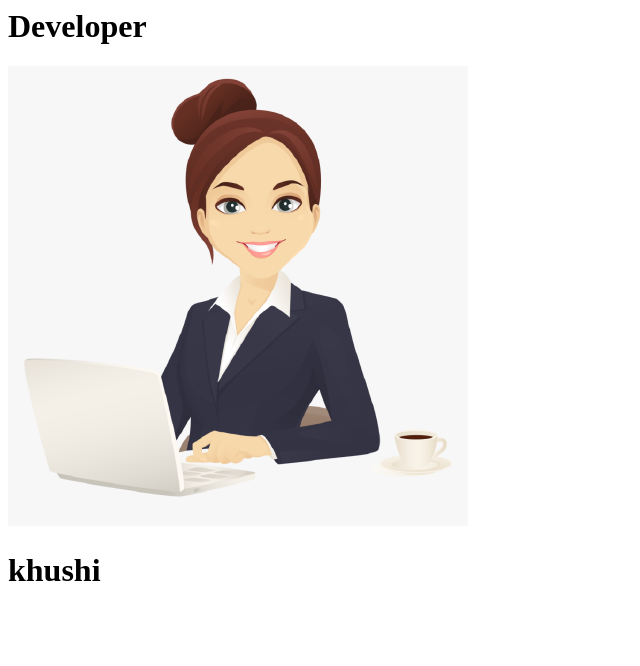
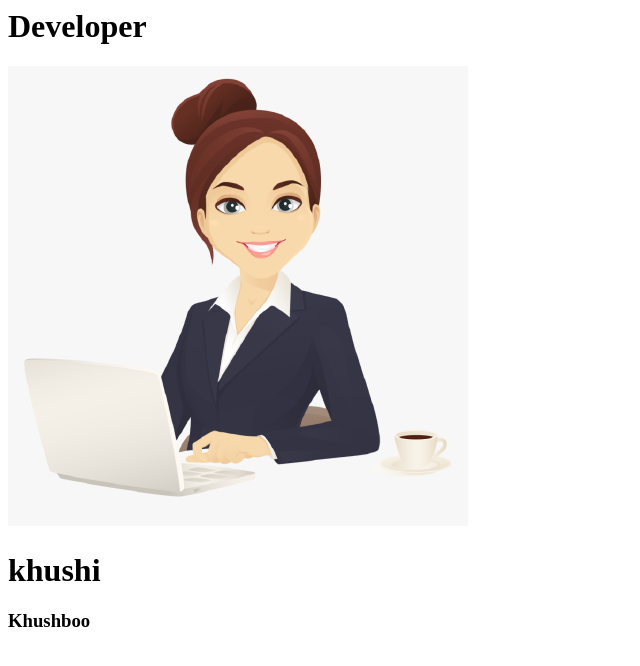
Before and after one commit to KhushiChandravanshi/Demo, a plain HTML site: page index.html in a window 1280 px wide. Shown: the whole page, without its empty margins (0-640 px from the left). Drawn offline with Linux system fonts and the light colour scheme.

Commit message:
Update index.html

```diff
--- a/index.html
+++ b/index.html
@@ -9,5 +9,6 @@
             <img src
         </p>
             <h1> khushi </h1>
+            <h3>Khushboo</h3>
     </body>
 </html>
```
